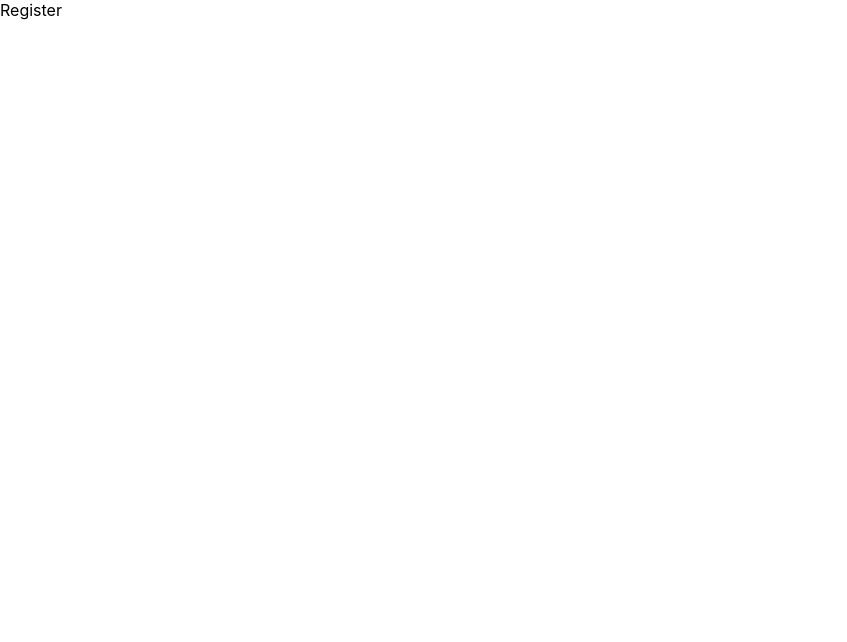
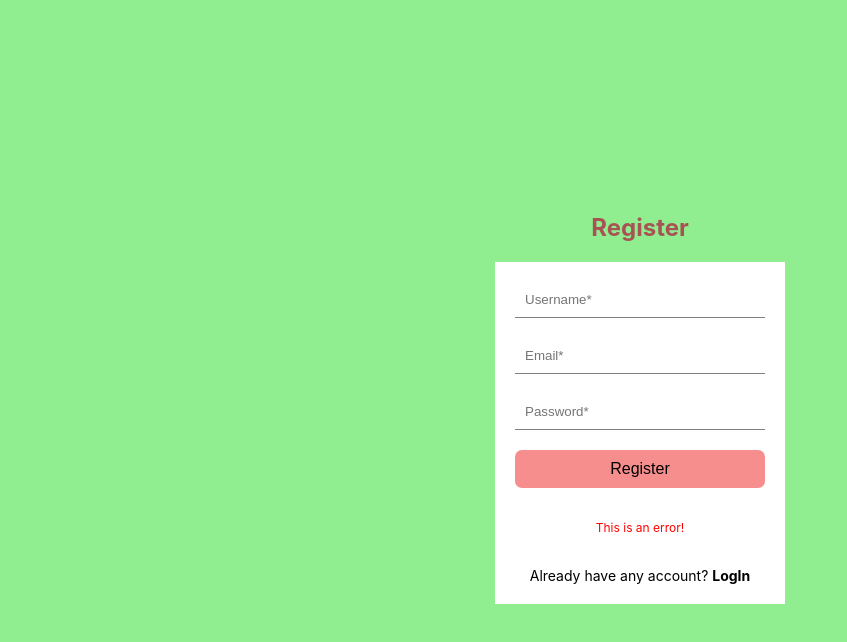
Before and after one commit to mohit838/Dynamic-Blog, a React (Create React App) app in the folder client/: page /register in a window 1280 px wide. Shown: the top 642 px of the page, without its empty margins (0-847 px from the left). Built offline with nearby package versions, Linux system fonts and the light colour scheme.

Commit message:
Register page UI

```diff
--- a/client/src/pages/Register.jsx
+++ b/client/src/pages/Register.jsx
@@ -1,7 +1,24 @@
 import React from "react";
+import { Link } from "react-router-dom";
 
 const Register = () => {
-  return <div>Register</div>;
+  return (
+    <>
+      <div className="login">
+        <h1>Register</h1>
+        <form>
+          <input required type="text" placeholder="Username*" />
+          <input required type="email" placeholder="Email*" />
+          <input required type="password" placeholder="Password*" />
+          <button>Register</button>
+          <p>This is an error!</p>
+          <span>
+            Already have any account? <Link to="/login">LogIn</Link>
+          </span>
+        </form>
+      </div>
+    </>
+  );
 };
 
 export default Register;
```
